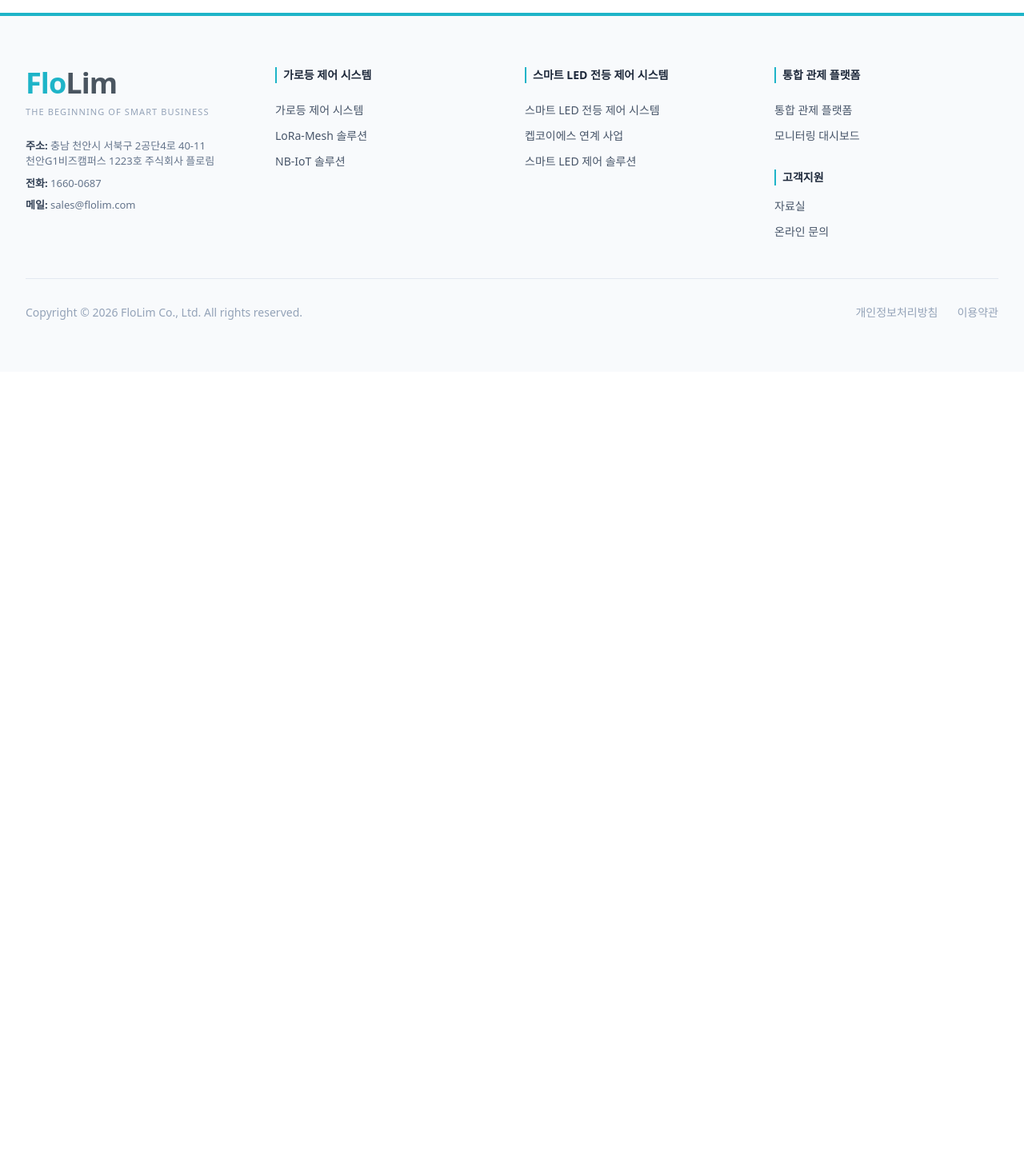
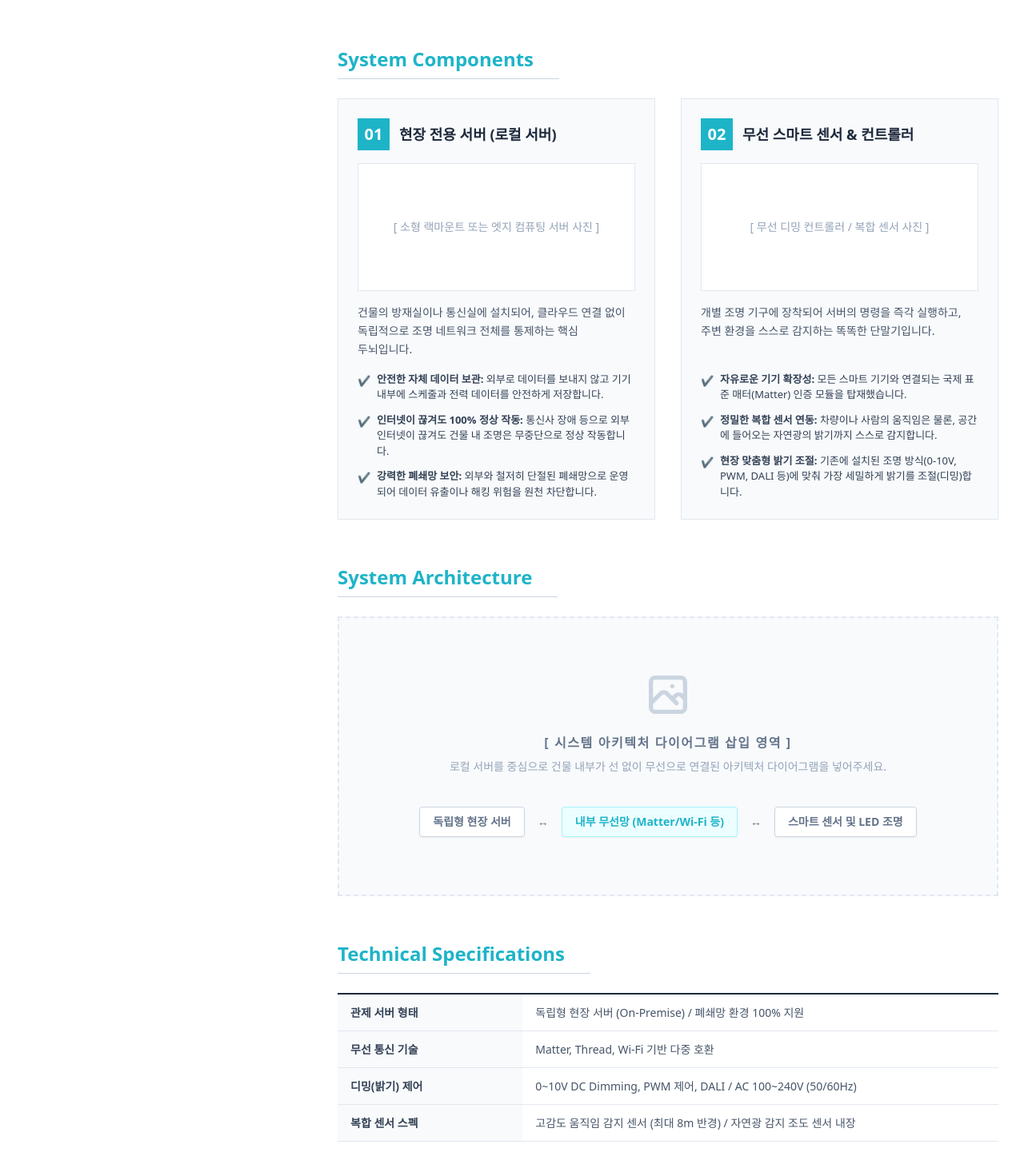
Before and after one commit to flolim-mj54/flolim-website, a React (Vite) app: page /led-solution in a window 1280 px wide. Shown: the part 649-2110 px from the top of the page at 80% size. Before the commit the page ends 1114 px from the top, so only its background shows below. Built offline with nearby package versions, Linux system fonts and the light colour scheme.

Commit message:
켑코 스마트솔루션 수정

```diff
--- a/src/KepcoEsco.jsx
+++ b/src/KepcoEsco.jsx
@@ -45,7 +45,7 @@ const KepcoEsco = () => {
 
         <section className="flex-1 min-w-0">
           <h2 className="text-3xl font-black text-slate-800 tracking-tight mb-8 pb-4 border-b-2 border-slate-200">
-            스마트 LED 전등 제어 시스템 <span className="text-lg text-slate-400 font-normal tracking-widest uppercase ml-2">ESCO 연계 사업</span>
+            켑코이에스(ESCO) 에너지 효율화 연계 사업 <span className="text-lg text-slate-400 font-normal tracking-widest uppercase ml-2">ESCO 연계 사업</span>
           </h2>
 
           <div className="mb-14">
--- a/src/SmartLedSolution.jsx
+++ b/src/SmartLedSolution.jsx
@@ -15,7 +15,7 @@ const SmartLedSolution = () => {
 
       <div className="max-w-7xl mx-auto px-4 sm:px-6 lg:px-8 mt-12 flex flex-col md:flex-row gap-10">
 
-        {/* 🚀 App.tsx 경로에 맞춰 링크 수정 (/led-intro, /esco, /led-solution) */}
+        {/* 🚀 사이드바: 3개의 정확한 링크 적용 및 세 번째 메뉴 활성화 */}
         <aside className="w-full md:w-[350px] flex-shrink-0">
           <div className="border border-slate-300">
             <div className="bg-[#1eb4c8] text-white py-4 px-5">
@@ -43,15 +43,119 @@ const SmartLedSolution = () => {
 
         <section className="flex-1 min-w-0">
           <h2 className="text-3xl font-black text-slate-800 tracking-tight mb-8 pb-4 border-b-2 border-slate-200">
-            스마트 LED 전등 제어 솔루션 <span className="text-lg text-slate-400 font-normal tracking-widest uppercase ml-2">Detail</span>
+            스마트 LED 전등 제어 솔루션 <span className="text-lg text-slate-400 font-normal tracking-widest uppercase ml-2">Technical Specification</span>
           </h2>
 
           <div className="mb-14">
             <h3 className="text-2xl font-bold text-[#1eb4c8] border-b border-slate-300 pb-2 mb-6 inline-block pr-8">Overview</h3>
             <p className="text-slate-700 leading-relaxed break-keep text-[15px] mb-8">
-              <strong className="text-lg text-slate-800 block mb-3">세 번째 페이지 원고를 준비해 주세요!</strong>
-              여기에 스마트 LED 전등 제어 솔루션의 구체적인 특징, 스펙, 설치 사례 등 원하시는 원고를 주시면 깔끔하게 코딩해 드리겠습니다.
+              <strong className="text-lg text-slate-800 block mb-3">복잡한 선 없이 간편하게, 딜레이 없이 즉각적으로</strong>
+              플로림(FLOLIM)의 스마트 LED 전등 제어 솔루션은 건물 내부에 직접 설치하는 현장 전용 서버(로컬 서버)와 국제 표준(Matter) 기반의 무선 스마트 센서로 이루어져 있습니다.
+              <br/><br/>
+              외부 인터넷망을 거치지 않기 때문에 명령을 내리는 즉시 지연(딜레이) 없이 초고속으로 조명이 반응합니다. 특히 천장을 뜯고 선을 깔아야 하는 복잡한 배선 공사 없이 무선으로 구축되므로, 신축 건물은 물론 현재 사용 중인 공장, 주차장, 오피스 등에도 영업 방해 없이 매우 빠르고 간편하게 설치할 수 있습니다.
             </p>
+          </div>
+
+          <div className="mb-14">
+            <h3 className="text-2xl font-bold text-[#1eb4c8] border-b border-slate-300 pb-2 mb-6 inline-block pr-8">System Components</h3>
+            <div className="grid grid-cols-1 md:grid-cols-2 gap-8">
+
+              <div className="bg-slate-50 border border-slate-200 p-6 flex flex-col">
+                <div className="flex items-center mb-4">
+                  <span className="w-10 h-10 bg-[#1eb4c8] text-white flex items-center justify-center font-bold text-xl mr-3">01</span>
+                  <h4 className="text-lg font-bold text-slate-800">현장 전용 서버 (로컬 서버)</h4>
+                </div>
+                <div className="w-full h-40 bg-white border border-slate-200 flex items-center justify-center text-slate-400 text-sm mb-4">
+                  [ 소형 랙마운트 또는 엣지 컴퓨팅 서버 사진 ]
+                </div>
+                <p className="text-sm text-slate-600 mb-4 leading-relaxed flex-1 break-keep">
+                  건물의 방재실이나 통신실에 설치되어, 클라우드 연결 없이 독립적으로 조명 네트워크 전체를 통제하는 핵심 두뇌입니다.
+                </p>
+                <ul className="space-y-3 text-[13px] text-slate-700">
+                  <li className="flex items-start">
+                    <span className="text-[#1eb4c8] mr-2 mt-0.5">✔️</span>
+                    <div><b>안전한 자체 데이터 보관:</b> 외부로 데이터를 보내지 않고 기기 내부에 스케줄과 전력 데이터를 안전하게 저장합니다.</div>
+                  </li>
+                  <li className="flex items-start">
+                    <span className="text-[#1eb4c8] mr-2 mt-0.5">✔️</span>
+                    <div><b>인터넷이 끊겨도 100% 정상 작동:</b> 통신사 장애 등으로 외부 인터넷이 끊겨도 건물 내 조명은 무중단으로 정상 작동합니다.</div>
+                  </li>
+                  <li className="flex items-start">
+                    <span className="text-[#1eb4c8] mr-2 mt-0.5">✔️</span>
+                    <div><b>강력한 폐쇄망 보안:</b> 외부와 철저히 단절된 폐쇄망으로 운영되어 데이터 유출이나 해킹 위험을 원천 차단합니다.</div>
+                  </li>
+                </ul>
+              </div>
+
+              <div className="bg-slate-50 border border-slate-200 p-6 flex flex-col">
+                <div className="flex items-center mb-4">
+                  <span className="w-10 h-10 bg-[#1eb4c8] text-white flex items-center justify-center font-bold text-xl mr-3">02</span>
+                  <h4 className="text-lg font-bold text-slate-800">무선 스마트 센서 & 컨트롤러</h4>
+                </div>
+                <div className="w-full h-40 bg-white border border-slate-200 flex items-center justify-center text-slate-400 text-sm mb-4">
+                  [ 무선 디밍 컨트롤러 / 복합 센서 사진 ]
+                </div>
+                <p className="text-sm text-slate-600 mb-4 leading-relaxed flex-1 break-keep">
+                  개별 조명 기구에 장착되어 서버의 명령을 즉각 실행하고, 주변 환경을 스스로 감지하는 똑똑한 단말기입니다.
+                </p>
+                <ul className="space-y-3 text-[13px] text-slate-700">
+                  <li className="flex items-start">
+                    <span className="text-[#1eb4c8] mr-2 mt-0.5">✔️</span>
+                    <div><b>자유로운 기기 확장성:</b> 모든 스마트 기기와 연결되는 국제 표준 매터(Matter) 인증 모듈을 탑재했습니다.</div>
+                  </li>
+                  <li className="flex items-start">
+                    <span className="text-[#1eb4c8] mr-2 mt-0.5">✔️</span>
+                    <div><b>정밀한 복합 센서 연동:</b> 차량이나 사람의 움직임은 물론, 공간에 들어오는 자연광의 밝기까지 스스로 감지합니다.</div>
+                  </li>
+                  <li className="flex items-start">
+                    <span className="text-[#1eb4c8] mr-2 mt-0.5">✔️</span>
+                    <div><b>현장 맞춤형 밝기 조절:</b> 기존에 설치된 조명 방식(0-10V, PWM, DALI 등)에 맞춰 가장 세밀하게 밝기를 조절(디밍)합니다.</div>
+                  </li>
+                </ul>
+              </div>
+
+            </div>
+          </div>
+
+          <div className="mb-14">
+            <h3 className="text-2xl font-bold text-[#1eb4c8] border-b border-slate-300 pb-2 mb-6 inline-block pr-8">System Architecture</h3>
+            <div className="w-full bg-slate-50 border-2 border-slate-200 border-dashed p-8 flex flex-col items-center justify-center min-h-[350px]">
+              <svg className="w-16 h-16 text-slate-300 mx-auto mb-4" fill="none" stroke="currentColor" viewBox="0 0 24 24"><path strokeLinecap="round" strokeLinejoin="round" strokeWidth="2" d="M4 16l4.586-4.586a2 2 0 012.828 0L16 16m-2-2l1.586-1.586a2 2 0 012.828 0L20 14m-6-6h.01M6 20h12a2 2 0 002-2V6a2 2 0 00-2-2H6a2 2 0 00-2 2v12a2 2 0 002 2z"></path></svg>
+              <span className="text-slate-500 font-bold tracking-widest block mb-2">[ 시스템 아키텍처 다이어그램 삽입 영역 ]</span>
+              <span className="text-sm text-slate-400 text-center mb-6 break-keep">로컬 서버를 중심으로 건물 내부가 선 없이 무선으로 연결된 아키텍처 다이어그램을 넣어주세요.</span>
+
+              <div className="flex items-center space-x-2 md:space-x-4 text-xs md:text-sm text-slate-500 font-bold z-10 flex-wrap justify-center mt-4">
+                <span className="bg-white px-4 py-2 border border-slate-300 rounded shadow-sm mb-2">독립형 현장 서버</span>
+                <span className="mb-2">↔</span>
+                <span className="bg-cyan-50 text-[#1eb4c8] px-4 py-2 border border-cyan-200 rounded shadow-sm mb-2">내부 무선망 (Matter/Wi-Fi 등)</span>
+                <span className="mb-2">↔</span>
+                <span className="bg-white px-4 py-2 border border-slate-300 rounded shadow-sm mb-2">스마트 센서 및 LED 조명</span>
+              </div>
+            </div>
+          </div>
+
+          <div className="mb-14">
+            <h3 className="text-2xl font-bold text-[#1eb4c8] border-b border-slate-300 pb-2 mb-6 inline-block pr-8">Technical Specifications</h3>
+            <table className="w-full border-t-2 border-slate-800 text-[14px]">
+              <tbody>
+                <tr className="border-b border-slate-200">
+                  <th className="bg-slate-50 py-3 px-4 text-left font-bold text-slate-700 w-[28%]">관제 서버 형태</th>
+                  <td className="py-3 px-4 text-slate-600">독립형 현장 서버 (On-Premise) / 폐쇄망 환경 100% 지원</td>
+                </tr>
+                <tr className="border-b border-slate-200">
+                  <th className="bg-slate-50 py-3 px-4 text-left font-bold text-slate-700">무선 통신 기술</th>
+                  <td className="py-3 px-4 text-slate-600">Matter, Thread, Wi-Fi 기반 다중 호환</td>
+                </tr>
+                <tr className="border-b border-slate-200">
+                  <th className="bg-slate-50 py-3 px-4 text-left font-bold text-slate-700">디밍(밝기) 제어</th>
+                  <td className="py-3 px-4 text-slate-600">0~10V DC Dimming, PWM 제어, DALI / AC 100~240V (50/60Hz)</td>
+                </tr>
+                <tr className="border-b border-slate-200">
+                  <th className="bg-slate-50 py-3 px-4 text-left font-bold text-slate-700">복합 센서 스펙</th>
+                  <td className="py-3 px-4 text-slate-600">고감도 움직임 감지 센서 (최대 8m 반경) / 자연광 감지 조도 센서 내장</td>
+                </tr>
+              </tbody>
+            </table>
           </div>
 
         </section>
```
